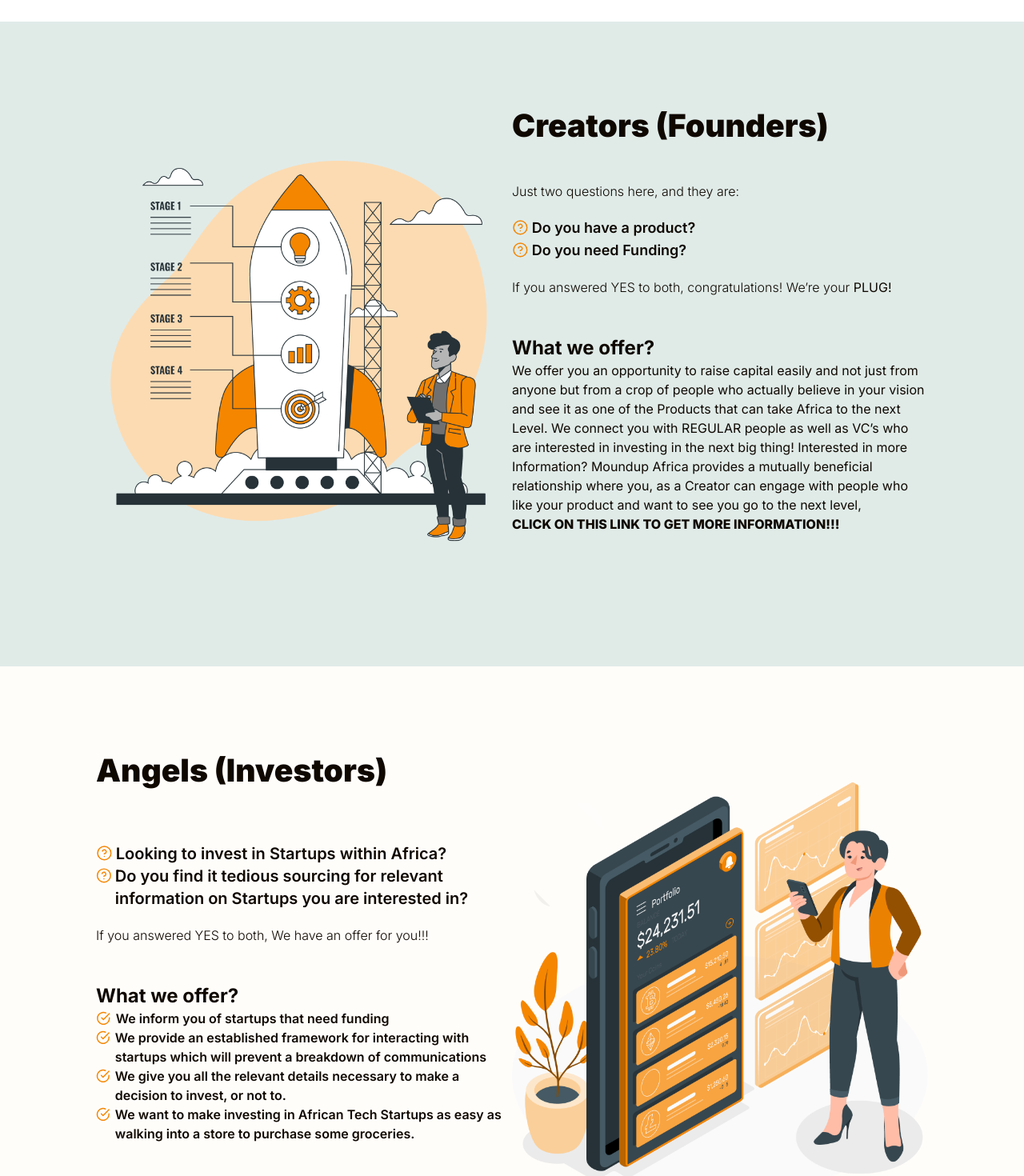
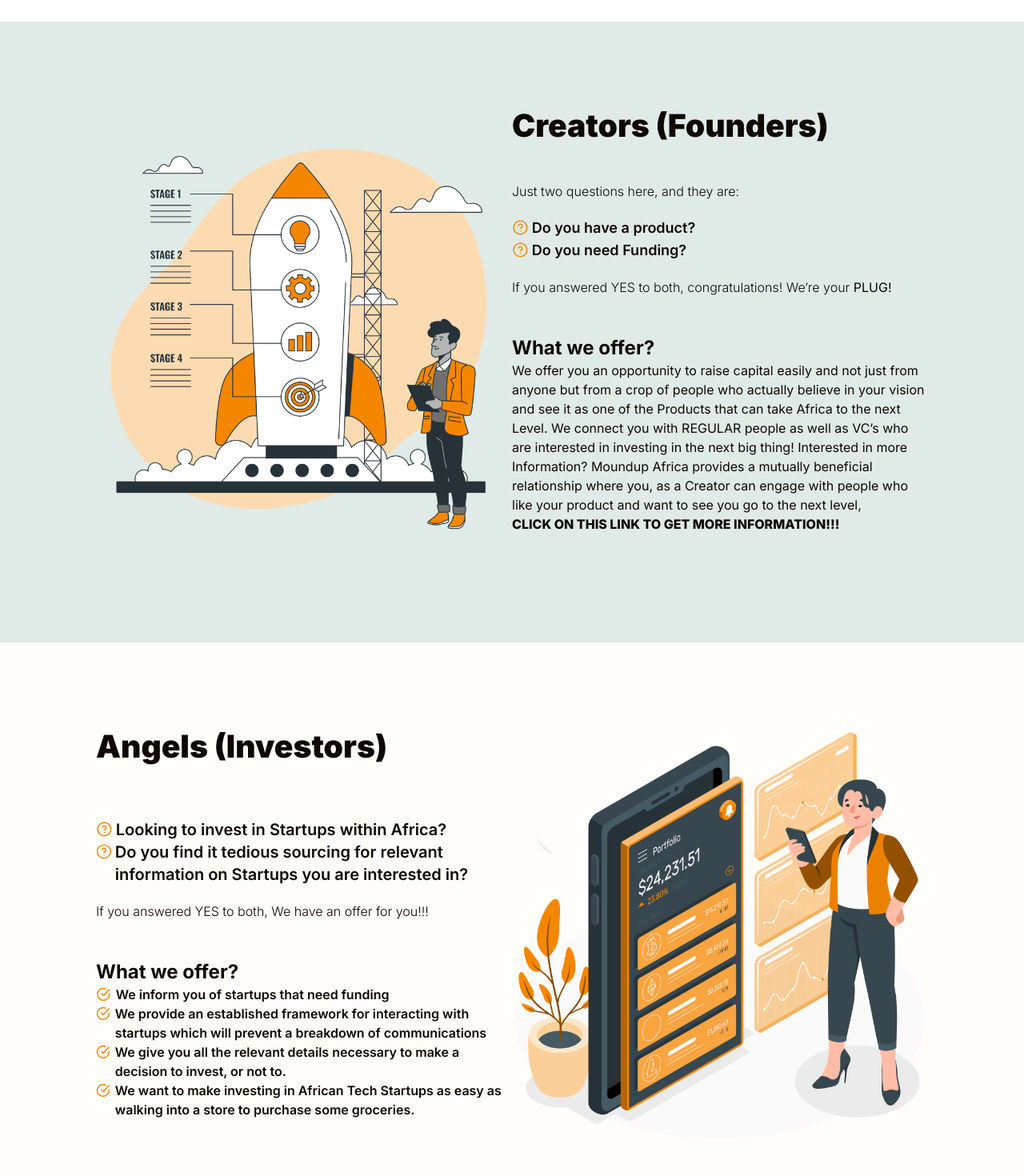
Before and after one commit to kelvinsekx/mould_landing_page, a Next.js app: page / in a window 1280 px wide. Shown: the part 1480-2950 px from the top of the page at 80% size. Built offline with nearby package versions, Linux system fonts and the light colour scheme.

Commit message:
wip:css:replace flex with grid

```diff
--- a/components/creators/creatorsSection.tsx
+++ b/components/creators/creatorsSection.tsx
@@ -5,8 +5,12 @@
 
 export const CreatorsSection = () => {
   return (
-    <Container pad bg className="md:flex-row-reverse">
-      <section className="flex flex-col w-full md:w-1/2">
+    <Container
+      pad
+      bg
+      className="grid md:grid-cols-[1fr,1fr]"
+    >
+      <section className="md:order-2">
         <Header__2 className="text-left">Creators (Founders)</Header__2>
         <article className="mt-7 py-6 font-light">
           <p>Just two questions here, and they are:</p>
@@ -40,7 +44,7 @@
           </a>
         </article>
       </section>
-      <ImageContainer src={"/Project-Stages.png"} />
+      <ImageContainer className="md:order-1" src={"/Project-Stages.png"} />
     </Container>
   );
 };
--- a/components/creators/creators_container.tsx
+++ b/components/creators/creators_container.tsx
@@ -22,8 +22,10 @@
   </Main>
 );
 
-export const ImageContainer = ({src}: {src: string}) => (
-  <div className="h-[582px] w-full md:w-1/2 relative">
+export const ImageContainer: React.FC<
+  React.ComponentPropsWithoutRef<"div"> & { src: string }
+> = ({ src, className }) => (
+  <div className={twMerge("min-h-[344px] relative", className)}>
     <Image src={src} alt="" fill className="object-contain" />
   </div>
 );
--- a/components/creators/investorsSection.tsx
+++ b/components/creators/investorsSection.tsx
@@ -4,8 +4,8 @@
 
 export const InvestorsSection = () => {
   return (
-    <Container pad>
-      <section className="flex flex-col w-full md:w-1/2">
+    <Container pad className="grid md:grid-cols-[1fr,1fr]">
+      <section className="">
         <Header__2 className="text-left">Angels (Investors)</Header__2>
         <article className="mt-7 py-6 font-light">
           <ul className="py-5">
```
